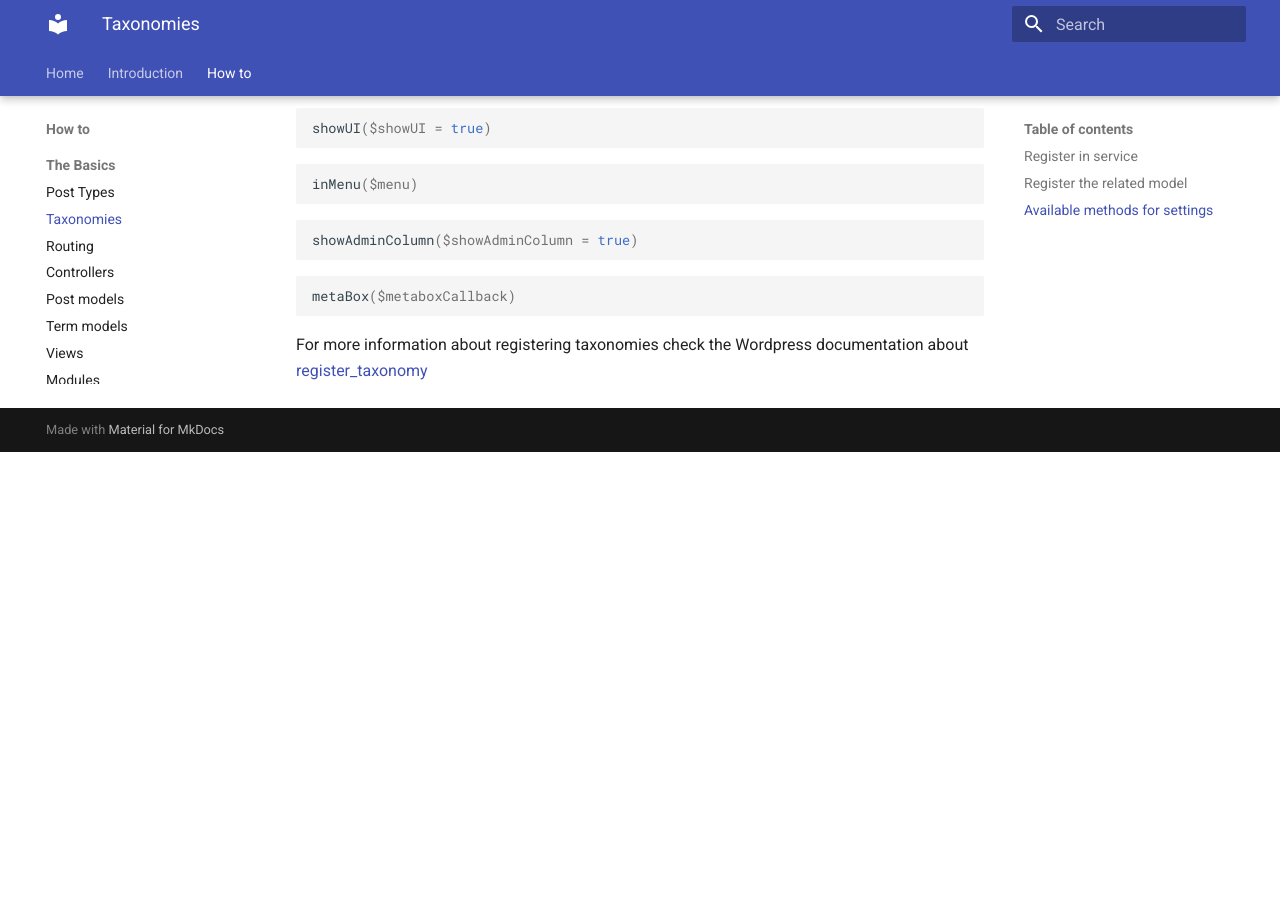
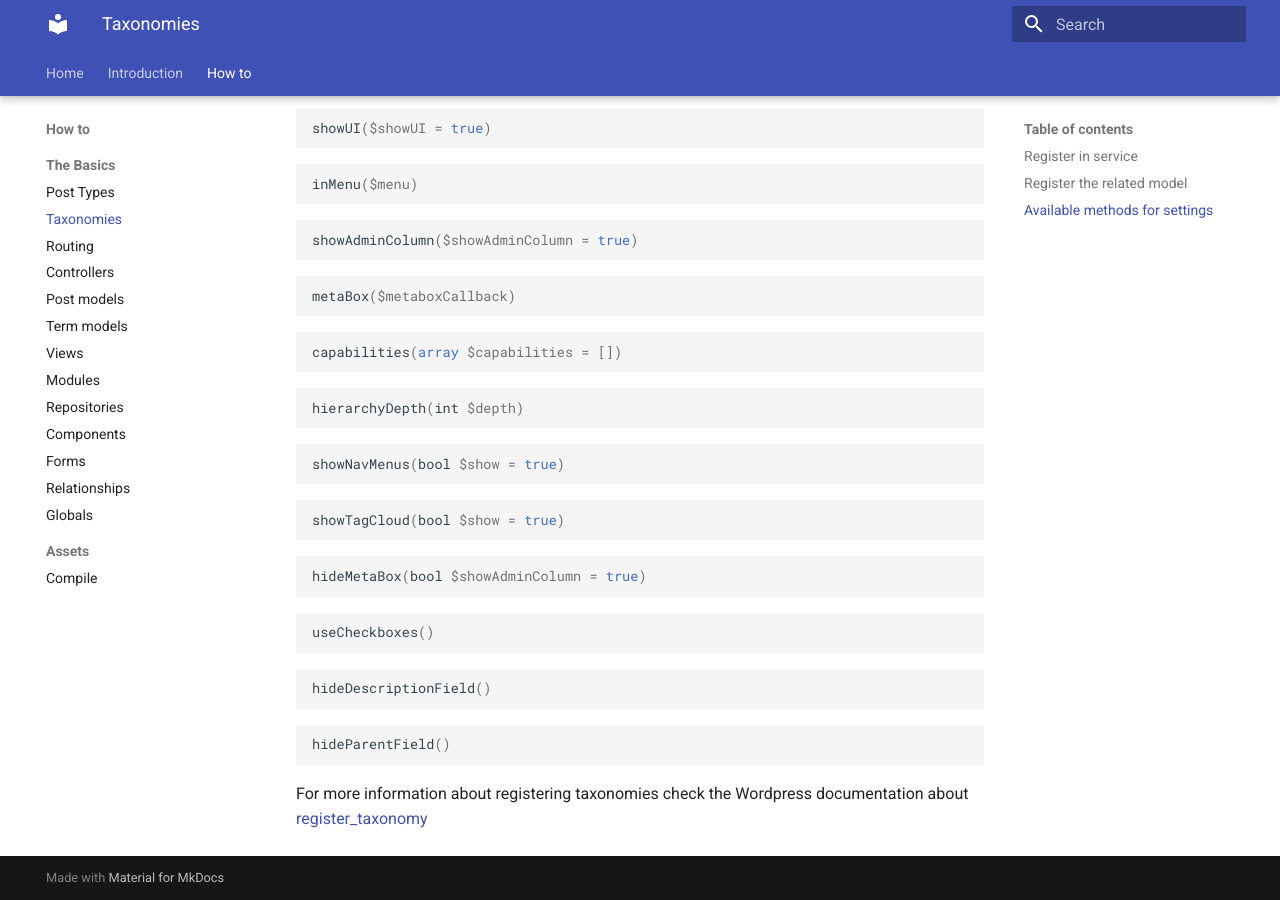
Before and after one commit to offbeatwp/docs, an MkDocs documentation site: the page built from docs/how-to/basics/taxonomies.md, in a window 1280 px wide and 900 px high, scrolled down 1743 px. Built offline with MkDocs 1.6.1 and Material for MkDocs 9.7.7, drawn with Linux system fonts in a browser that asks for light colours; before the commit the page ends 2195 px from its top, so only the background shows below that.

Commit message:
extended the documentation a bit

````diff
--- a/docs/how-to/basics/taxonomies.md
+++ b/docs/how-to/basics/taxonomies.md
@@ -100,4 +100,37 @@ showAdminColumn($showAdminColumn = true)
 metaBox($metaboxCallback)
 ```
 
+```php
+capabilities(array $capabilities = [])
+```
+
+```php
+hierarchyDepth(int $depth)
+```
+
+```php
+showNavMenus(bool $show = true)
+```
+
+```php
+showTagCloud(bool $show = true)
+```
+
+```php
+hideMetaBox(bool $showAdminColumn = true)
+```
+
+```php
+useCheckboxes()
+```
+
+```php
+hideDescriptionField()
+```
+
+```php
+hideParentField()
+```
+
+
 For more information about registering taxonomies check the Wordpress documentation about [register_taxonomy](https://codex.wordpress.org/Function_Reference/register_taxonomy)
````
Also changed, not shown: docs/how-to/basics/post_types.md (+27 -0 lines).
